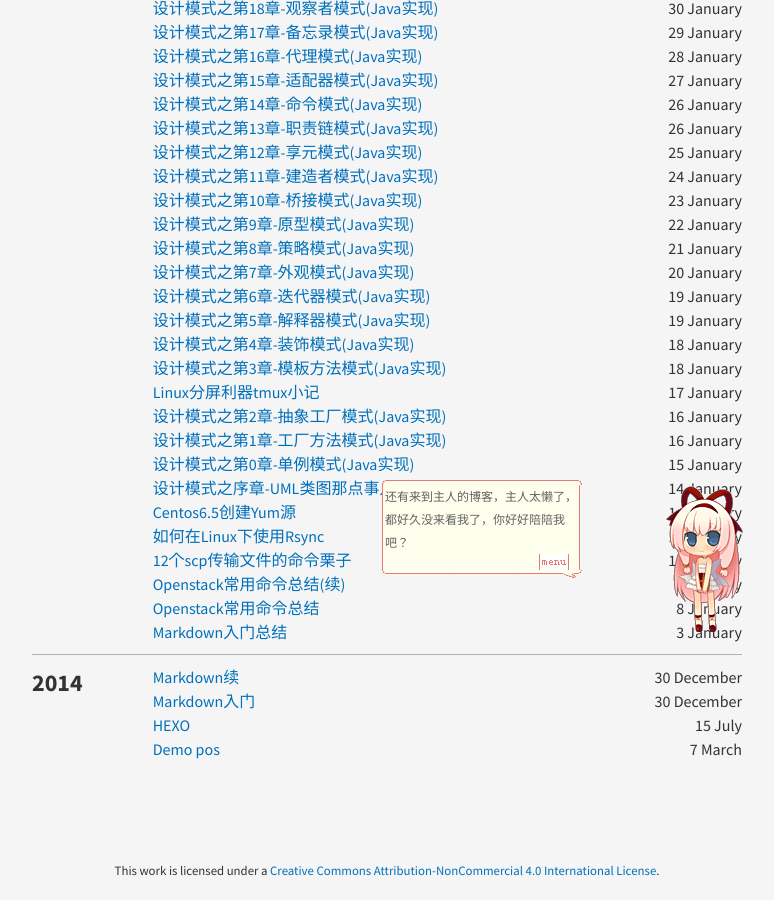
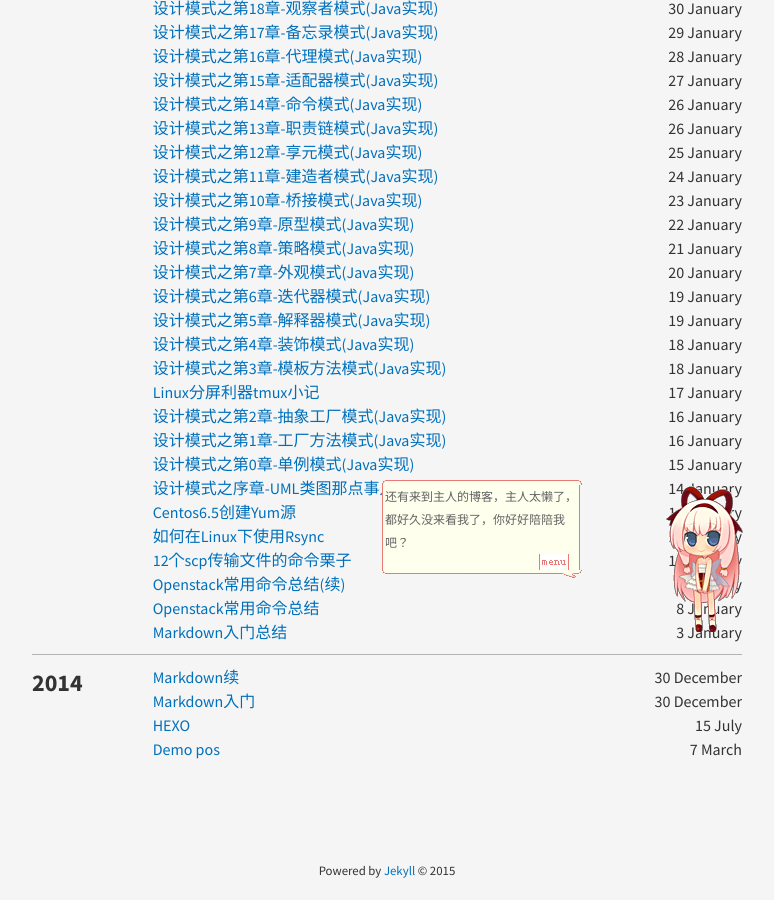
Before and after one commit to Voidly/Voidly.github.io, a Jekyll site: the page built from index.html, in a window 1280 px wide and 900 px high, scrolled down 1010 px. Shown: the whole window, without its empty margins (253-1027 px from the left). Built offline with Jekyll 4.4.1, drawn with Linux system fonts in a browser that asks for light colours; nearby versions of some CDN libraries; Markdown is read by kramdown in place of the engine named in the settings.

Commit message:
update default

```diff
--- a/_layouts/default.html
+++ b/_layouts/default.html
@@ -20,7 +20,7 @@
      {% endif %}
       <footer>
         <p>
-          This work is licensed under a <a rel="license" href="http://creativecommons.org/licenses/by-nc/4.0/deed.en_US">Creative Commons Attribution-NonCommercial 4.0 International License</a>.
+          Powered by <a href="http://jekyllrb.com" target="_blank">Jekyll</a> &copy; {{ site.time | date: '%Y' }}
         </p>
       </footer>
       {% include scripts.html %}
```
